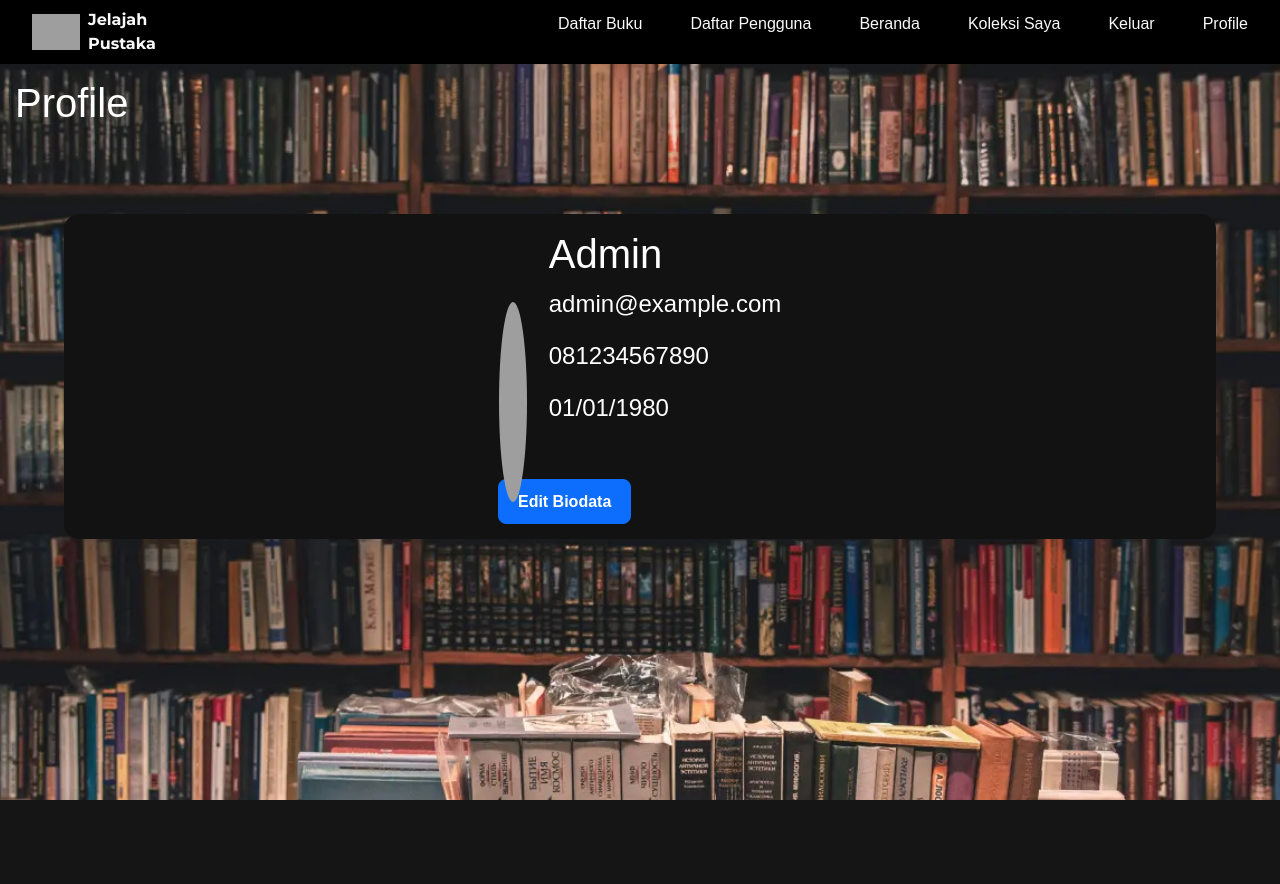
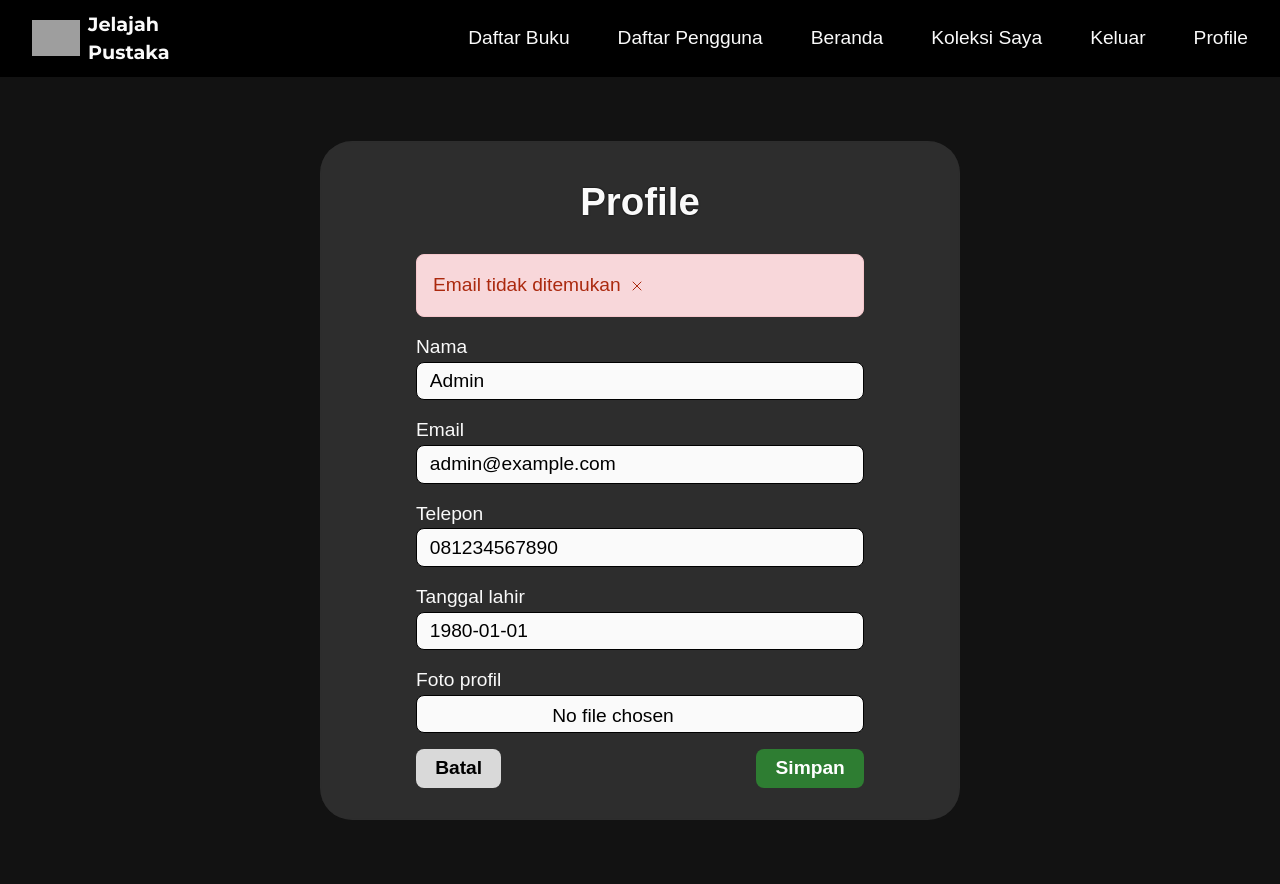
Before and after one commit to NathanaelGT/pemweb_e081_kel3, a PHP site: page /akun_pengguna.php in a window 1280 px wide. Before the commit the page ends 800 px from the top, so only its background shows below. Run offline with PHP 8.4, Linux system fonts and the light colour scheme; the visitor is signed in with stand-in values (Sample User, id 1); data comes from the database, SQL or seed files in the repository; some libraries are stand-ins or nearby versions; some web fonts are replaced; grey boxes are pictures that could not be loaded.

Commit message:
Menyesuaikan halaman akun pengguna

```diff
--- a/akun_pengguna.php
+++ b/akun_pengguna.php
@@ -1,21 +1,13 @@
 <?php
 include './core/core.php';
 
-if (($pengguna = pengguna()) === null) {
-    header('Location: ./masuk.php');
-    die;
-}
-
-$pengguna = Pengguna::cari($pengguna->getId());
-
-if ($pengguna === null) {
-    $_SESSION['info'] = 'Pengguna tidak ditemukan';
-    $_SESSION['jenis_info'] = 'error';
+if (is_null($pengguna = pengguna())) {
     header('Location: ./masuk.php');
     die;
 }
 
 if ($_SERVER['REQUEST_METHOD'] === 'POST') {
+    try {
         $pengguna->setNama($_POST['nama'])
             ->setEmail($_POST['email'])
             ->setTelepon($_POST['telepon'])
@@ -29,7 +21,7 @@ if ($_SERVER['REQUEST_METHOD'] === 'POST') {
             $fileNameCmps = explode(".", $fileName);
             $fileExtension = strtolower(end($fileNameCmps));
 
-        $allowedfileExtensions = ['jpg', 'gif', 'png', 'jpeg'];
+            $allowedfileExtensions = ['jpg', 'jpeg', 'png', 'webp'];
             if (in_array($fileExtension, $allowedfileExtensions)) {
                 $uploadFileDir = './uploads/';
                 $dest_path = $uploadFileDir . $pengguna->getId() . '.' . $fileExtension;
@@ -49,83 +41,90 @@ if ($_SERVER['REQUEST_METHOD'] === 'POST') {
         }
 
         header('Location: ./akun_pengguna.php');
+    } catch (Throwable $e) {
+        $_SESSION['info'] = $e instanceof RuntimeException ? $e->getMessage() : 'Data tidak valid';
+        $_SESSION['jenis_info'] = 'error';
+
+        header('Location: ./akun_pengguna.php');
+    } finally {
         die;
     }
+}
 
+$editMode = isset($_SESSION['info']);
+
+$bodyClass = 'dark-gray-background';
 $head = <<<HTML
 <title>Profile</title>
-HTML;
-?>
+<link rel="stylesheet" href="assets/akunpengguna.css">
+HTML ?>
 
-<!DOCTYPE HTML>
-<html>
-<head>
-    <meta charset="UTF-8">
-    <meta name="viewport" content="width=device-width, initial-scale=1.0">
-    <link rel="stylesheet" href="assets/akunpengguna.css">
-    <link href="https://cdn.jsdelivr.net/npm/bootstrap@5.3.0/dist/css/bootstrap.min.css" rel="stylesheet">
 <?php include './komponen/open.php' ?>
 <?php include './komponen/header.php' ?>
-</head>
-<body class="bookshelf-background">
-<main class="profile">
 
-    <div class="title">
+<main class="form__wrapper">
+    <div>
         <h1>Profile</h1>
+
+        <?php include './komponen/info.php' ?>
+
+        <div id="view-mode" <?= $editMode ? 'style="display:none"' : '' ?>>
+            <div class="profile__info">
+                <div>
+                    <img
+                        src="<?= htmlspecialchars($pengguna->getFotoProfil()); ?>"
+                        alt="Profile Picture"
+                        class="profile-picture profile-picture--super-large"
+                    />
                 </div>
 
-    <div class="content">
-
-        <div id="view-mode">
-            <table>
-                <tr>
-                    <td>
-                        <div class="profile-picture">
-                        <img src="<?= htmlspecialchars($pengguna->getFoto() ?? 'default_profile.png'); ?>" alt="Profile Picture">
-                         </div>
-                    </td>
-                    <td><h1><?= htmlspecialchars($pengguna->getNama()); ?></h1>
+                <div>
+                    <p class="book-overview__title"><?= htmlspecialchars($pengguna->getNama()); ?></p>
                     <p><?= htmlspecialchars($pengguna->getEmail()); ?></p>
                     <p><?= htmlspecialchars($pengguna->getTelepon()); ?></p>
                     <p><?= htmlspecialchars($pengguna->getTanggalLahir()->format('d/m/Y')); ?></p>
-                    </td>
-                </tr>
-            </table>
-            <br>
-            <button class="btn btn-primary" onclick="toggleEditMode()">Edit Biodata</button>
+                </div>
             </div>
 
-        <div id="edit-mode" style="display:none;">
-            <form method="post" enctype="multipart/form-data" class="text-white">
-                <table class="table">
-                    <tr>
-                        <td><input type="text" name="nama" value="<?= htmlspecialchars($pengguna->getNama()); ?>" class="form-control"></td>
-                    </tr>
-                    <tr>
-                        <td><input type="email" name="email" value="<?= htmlspecialchars($pengguna->getEmail()); ?>" class="form-control"></td>
-                    </tr>
-                    <tr>
-                        <td><input type="text" name="telepon" value="<?= htmlspecialchars($pengguna->getTelepon()); ?>" class="form-control"></td>
-                    </tr>
-                    <tr>
-                        <td><input type="date" name="tanggal_lahir" value="<?= htmlspecialchars($pengguna->getTanggalLahir()->format('Y-m-d')); ?>" class="form-control"></td>
-                    </tr>
-                    <tr>
-                        <td><input type="file" name="foto" class="form-control"></td>
-                    </tr>
-                    <tr>
-                        <td>
-                            <button type="submit" class="btn btn-success">Simpan</button>
-                            <button type="button" class="btn btn-secondary" onclick="toggleEditMode()">Batal</button>
-                        </td>
-                    </tr>
-                </table>
+            <button class="btn btn--green" onclick="toggleEditMode()">Edit Biodata</button>
+        </div>
+
+        <div id="edit-mode" <?= $editMode ? '' : 'style="display:none"' ?>>
+            <form method="POST" enctype="multipart/form-data" class="form">
+                <label class="label">
+                    <span>Nama</span>
+                    <input type="text" name="nama" required value="<?= $pengguna->getNama() ?>" class="input">
+                </label>
+
+                <label class="label">
+                    <span>Email</span>
+                    <input type="email" name="email" required value="<?= $pengguna->getEmail() ?>" class="input">
+                </label>
+
+                <label class="label">
+                    <span>Telepon</span>
+                    <input type="text" name="telepon" required value="<?= $pengguna->getTelepon() ?>" class="input">
+                </label>
+
+                <label class="label">
+                    <span>Tanggal lahir</span>
+                    <input type="text" name="tanggal_lahir" required value="<?= $pengguna->getTanggalLahir()->format('Y-m-d') ?>" class="input">
+                </label>
+
+                <label class="label">
+                    <span>Foto profil</span>
+                    <input type="file" name="foto" accept=".jpg, .jpeg, .png, .webp" class="input">
+                </label>
+
+                <div class="form__button-groups">
+                    <button type="button" class="btn btn--light-gray" onclick="toggleEditMode()">Batal</button>
+                    <button class="btn btn--green">Simpan</button>
+                </div>
             </form>
         </div>
     </div>
 </main>
 
-<?php include './komponen/close.php'; ?>
 <script>
     function toggleEditMode() {
         const viewMode = document.getElementById('view-mode');
@@ -138,6 +137,10 @@ HTML;
             editMode.style.display = 'block';
         }
     }
+
+    $(document).ready(function () {
+        new AirDatepicker('input[name="tanggal_lahir"]', { locale: airDatepickerLocale })
+    })
 </script>
-</body>
-</html>
+
+<?php include './komponen/close.php' ?>
--- a/assets/main.css
+++ b/assets/main.css
@@ -32,6 +32,10 @@ body {
     &.bookshelf-background {
         background: var(--gray) url("./bookshelf-background.webp") no-repeat center center;
         background-size: cover;
+    }
+
+    &.dark-gray-background {
+        background-color: var(--dark-gray);
     }
 }
 
@@ -92,6 +96,14 @@ select.input {
     padding-right: 1.2rem;
 }
 
+input[type="file"].input {
+    cursor: pointer;
+
+    &::-webkit-file-upload-button {
+        visibility: hidden;
+    }
+}
+
 .input__icon {
     width: 1.2rem;
     height: 1.2rem;
@@ -109,6 +121,11 @@ select.input {
 .btn--yellow {
     background-color: var(--yellow);
     color: white;
+}
+
+.btn--light-gray {
+    background-color: var(--light-gray);
+    color: var(--black);
 }
 
 .btn--red {
@@ -398,6 +415,11 @@ header nav ul {
     height: 3rem;
 }
 
+.profile-picture--super-large {
+    width: 10rem;
+    height: 10rem;
+}
+
 .form__wrapper {
     display: flex;
     justify-content: center;
@@ -422,6 +444,15 @@ header nav ul {
         display: flex;
         flex-direction: column;
         gap: 1rem;
+    }
+
+    .form__button-groups {
+        display: flex;
+        justify-content: space-between;
+
+        .btn {
+            margin: 0;
+        }
     }
 
     .label {
@@ -458,6 +489,13 @@ header nav ul {
     display: grid;
     grid-template-columns: 1fr 1fr;
     gap: 3rem;
+}
+
+.profile__info {
+    display: flex;
+    gap: 1.5rem;
+    margin-bottom: 1.5rem;
+    text-align: left;
 }
 
 /* admin */
```
Lines whose indentation alone changed are shown as unchanged.
